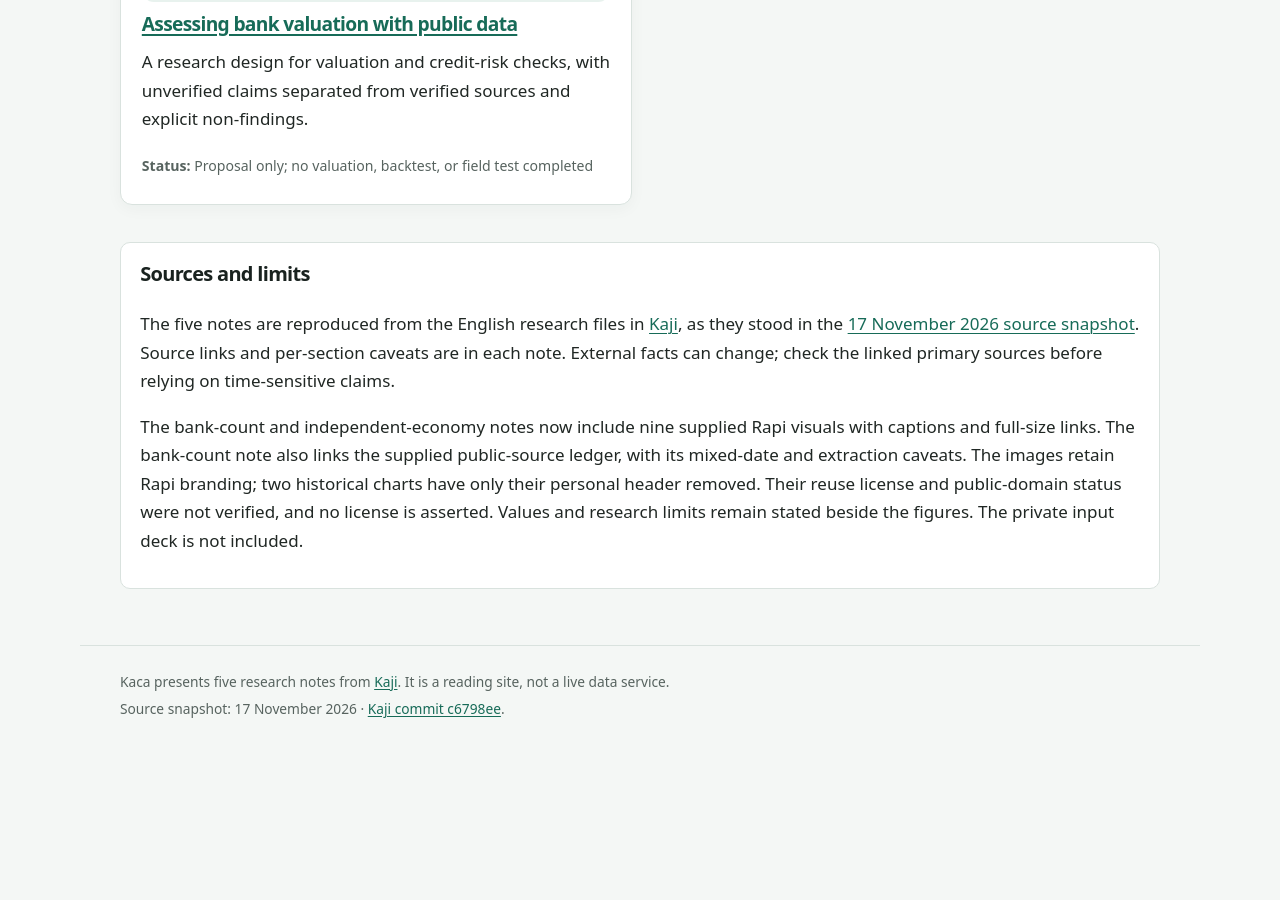
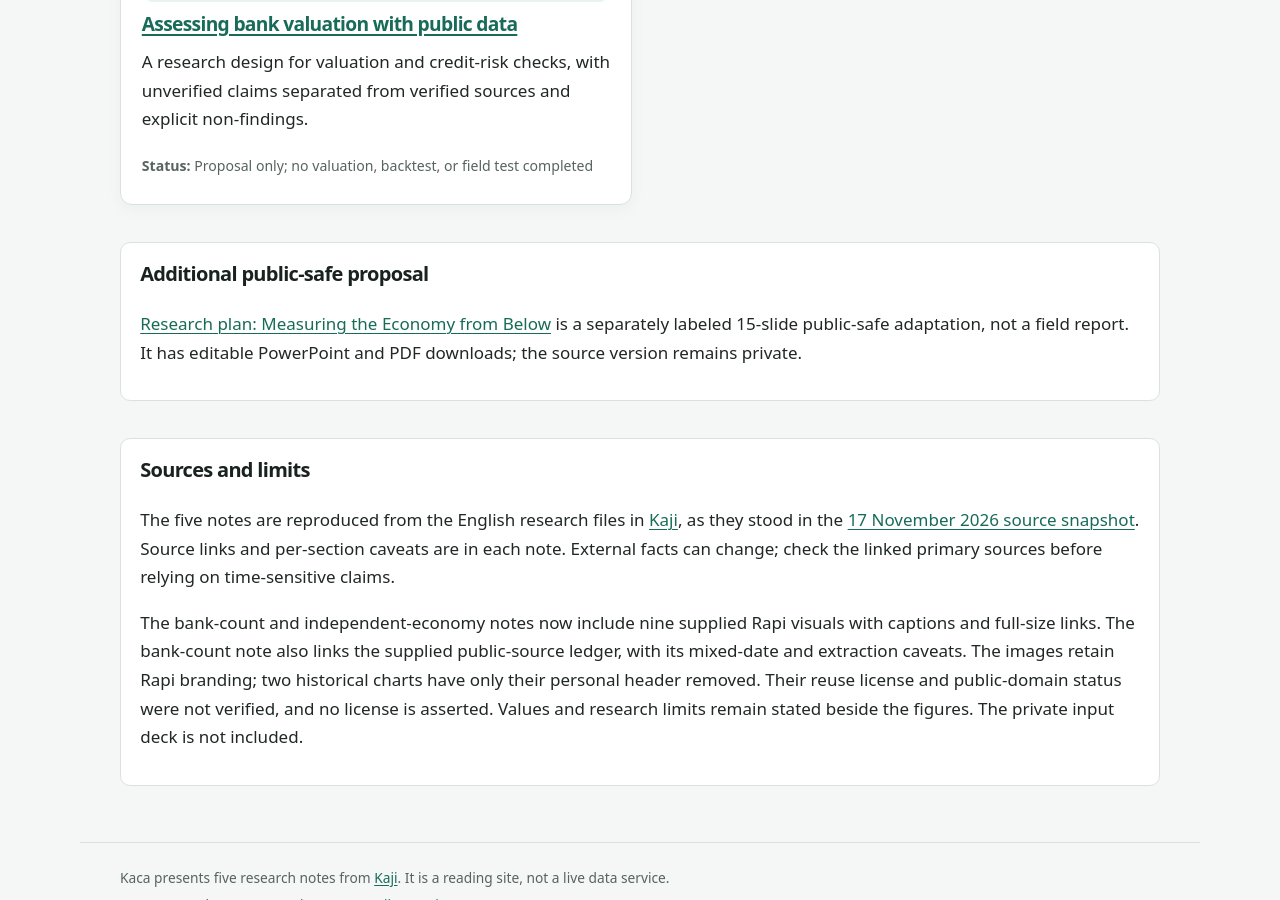
Before and after one commit to irvan-putra/kaca, a Jekyll site: the page built from index.md, in a window 1280 px wide and 900 px high, scrolled down 1198 px. Built offline with Jekyll 4.4.1, drawn with Linux system fonts in a browser that asks for light colours; before the commit the page ends 1954 px from its top, so only the background shows below that.

Commit message:
Publish public-safe research-plan adaptation

```diff
--- a/index.md
+++ b/index.md
@@ -22,6 +22,10 @@ title: Kaca
   {% endfor %}
   </ul>
 </section>
+<section class="scope" aria-labelledby="proposal-heading">
+  <h2 id="proposal-heading">Additional public-safe proposal</h2>
+  <p><a href="{{ '/research-plan/' | relative_url }}">Research plan: Measuring the Economy from Below</a> is a separately labeled 15-slide public-safe adaptation, not a field report. It has editable PowerPoint and PDF downloads; the source version remains private.</p>
+</section>
 <section class="scope" aria-labelledby="scope-heading">
   <h2 id="scope-heading">Sources and limits</h2>
   <p>The five notes are reproduced from the English research files in <a href="https://github.com/irvan-putra/kaji">Kaji</a>, as they stood in the <a href="https://github.com/irvan-putra/kaji/commit/c6798eea79001db880f75415c2d0017e3183dbb2">17 November 2026 source snapshot</a>. Source links and per-section caveats are in each note. External facts can change; check the linked primary sources before relying on time-sensitive claims.</p>
```
Also changed, not shown: research-plan.md (added, +15 -0 lines), 2 other files.
